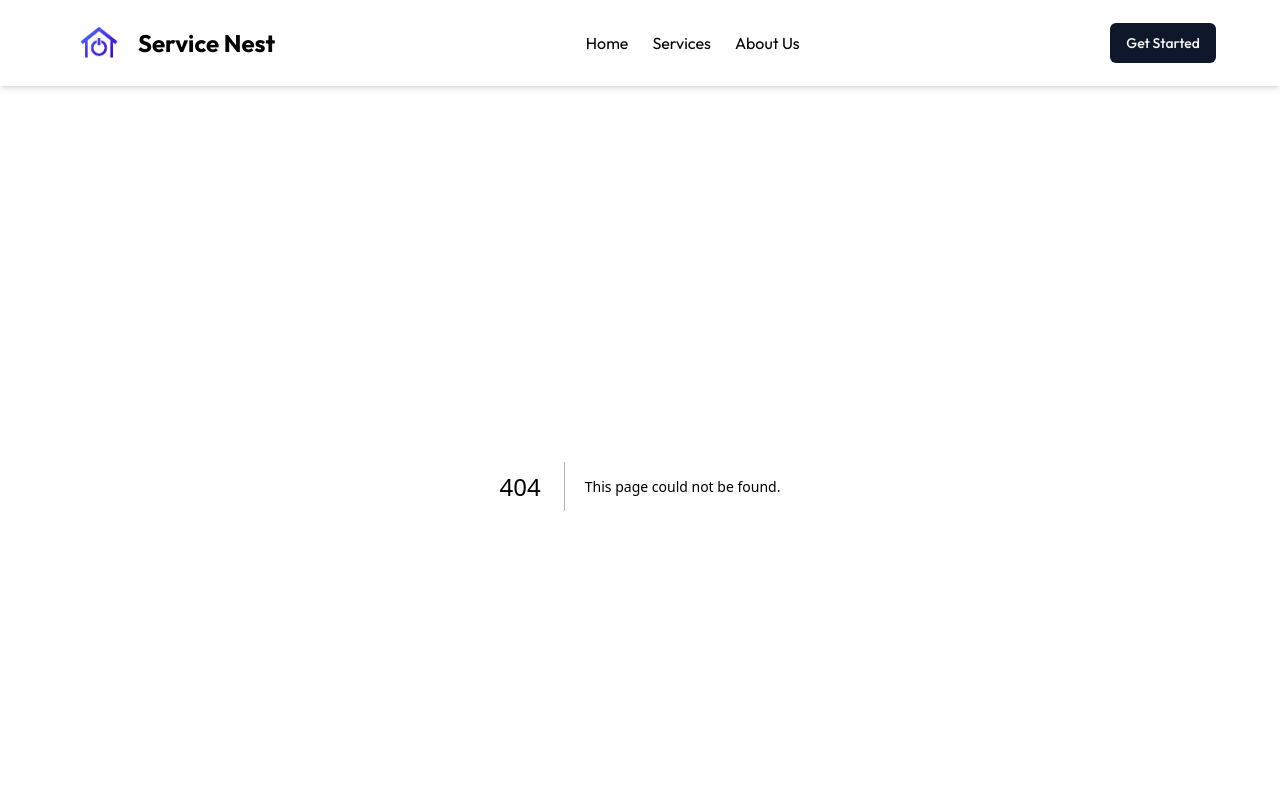
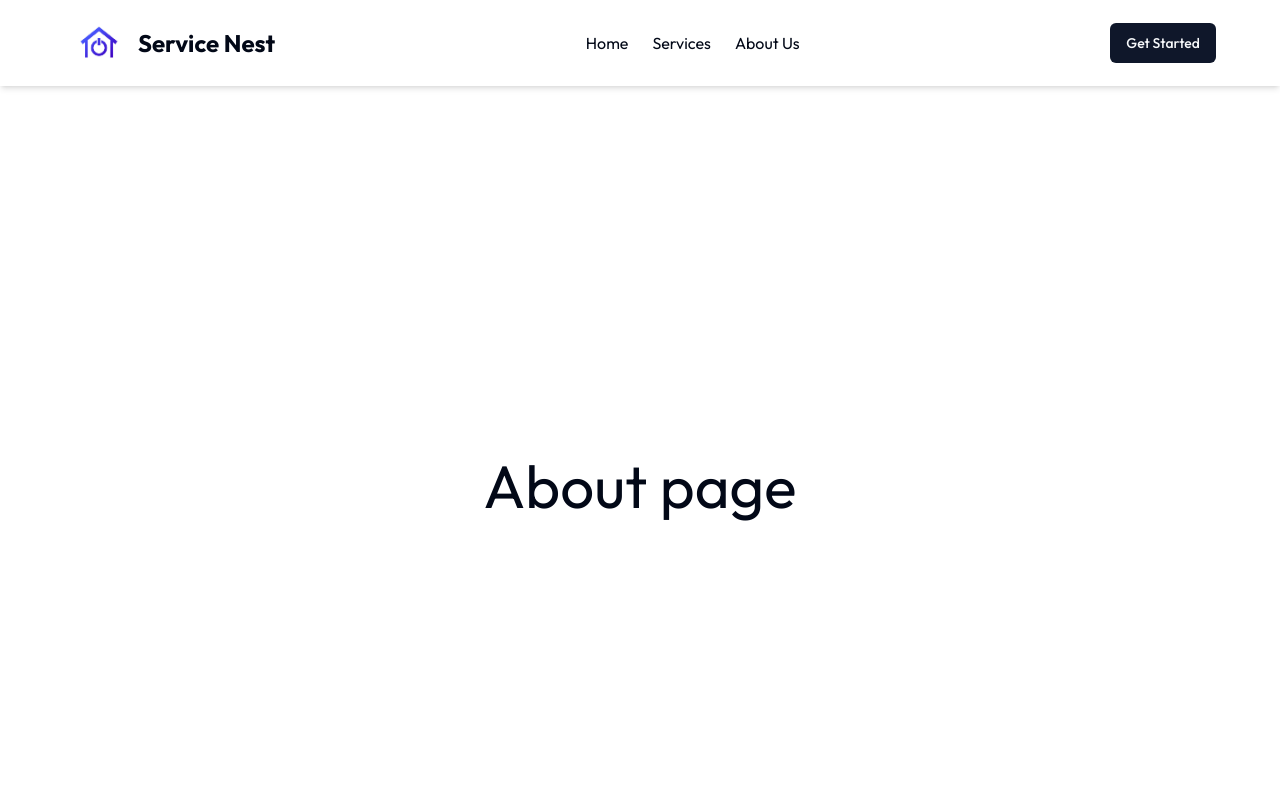
Before and after one commit to Aniruddha-Gade/Service_Nest___NextJs14, a Next.js app: page /about in a window 1280 px wide. Before the commit this address had no page. Shown: the top 800 px of the page. Built offline with nearby package versions, Linux system fonts and the light colour scheme.

Commit message:
add: about page

```diff
--- /dev/null
+++ b/app/about/page.jsx
@@ -0,0 +1,11 @@
+import React from 'react';
+
+const About = () => {
+    return (
+        <div className='text-6xl h-screen flex items-center justify-center'>
+            About page
+        </div>
+    );
+}
+
+export default About;
```
